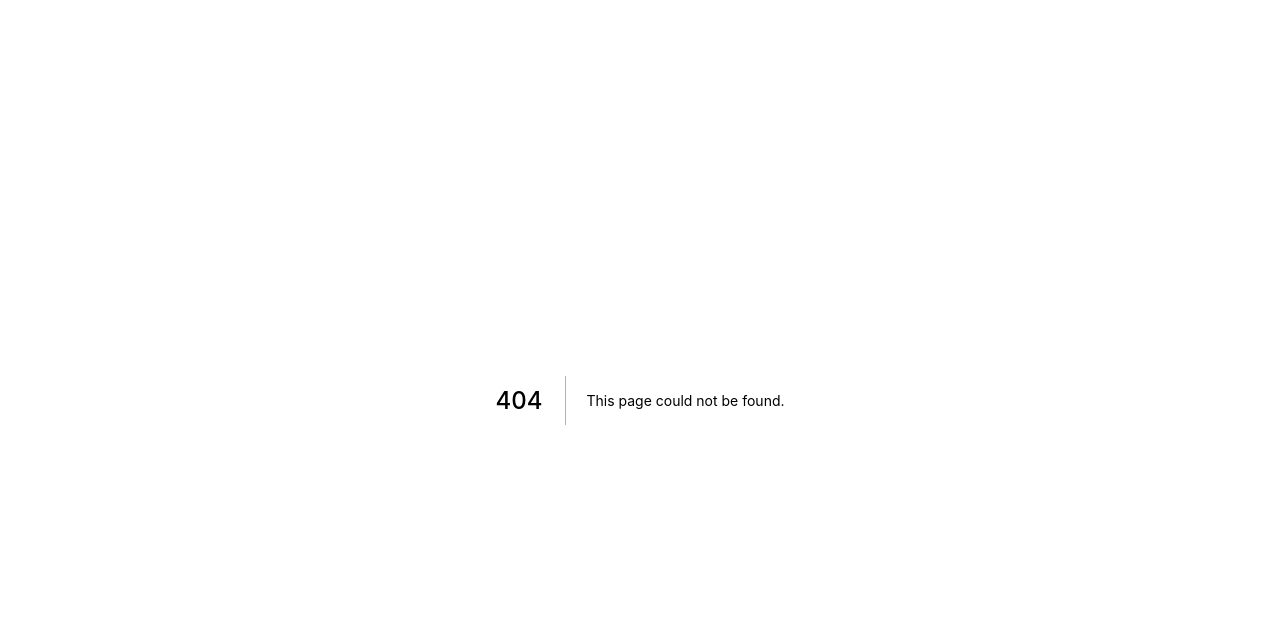
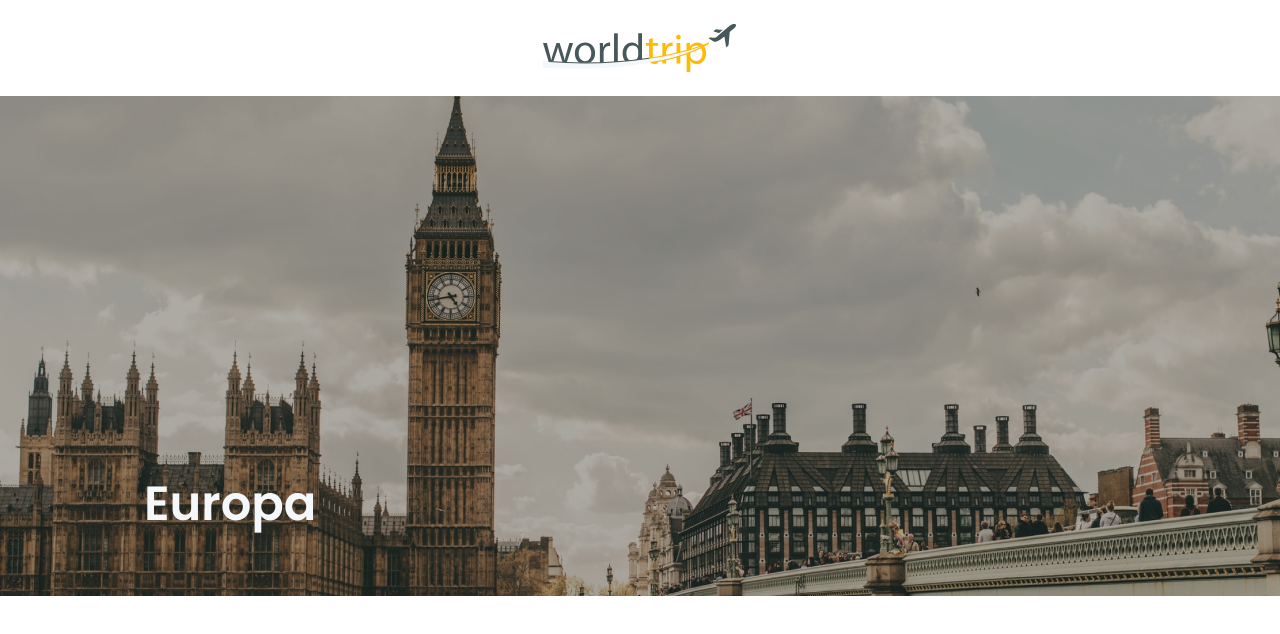
Before and after one commit to Lego4m/04-desafio-interface-chakra, a Next.js app: page /continents/1 in a window 1280 px wide. Before the commit this address had no page. Shown: the top 634 px of the page. Built offline with nearby package versions, Linux system fonts and the light colour scheme.

Commit message:
ContinentsBanner

```diff
--- /dev/null
+++ b/src/components/ContinentBanner/index.tsx
@@ -0,0 +1,26 @@
+import { Flex, Heading } from '@chakra-ui/react';
+
+export function ContinentBanner() {
+  return (
+    <Flex
+      w='100%'
+      maxW={1440}
+      h='500px'
+      mx='auto'
+      bgRepeat='no-repeat'
+      backgroundImage='/ContinentsImgs/europe.png'
+      align='flex-end'
+      pl='36'
+      pb='14'
+    >
+      <Heading
+        textAlign='left'
+        fontWeight='semibold'
+        fontSize='5xl'
+        lineHeight='4.5rem'
+      >
+        Europa
+      </Heading>
+    </Flex>
+  )
+}
--- /dev/null
+++ b/src/pages/continents/[continent].tsx
@@ -0,0 +1,12 @@
+import { Flex } from '@chakra-ui/react';
+import { ContinentBanner } from '../../components/ContinentBanner';
+import { Header } from '../../components/Header';
+
+export default function Continent() {
+  return (
+    <Flex direction='column'>
+      <Header />
+      <ContinentBanner />
+    </Flex>
+  )
+}
```
Also changed, not shown: public/ContinentsImgs/europe.png (added).
